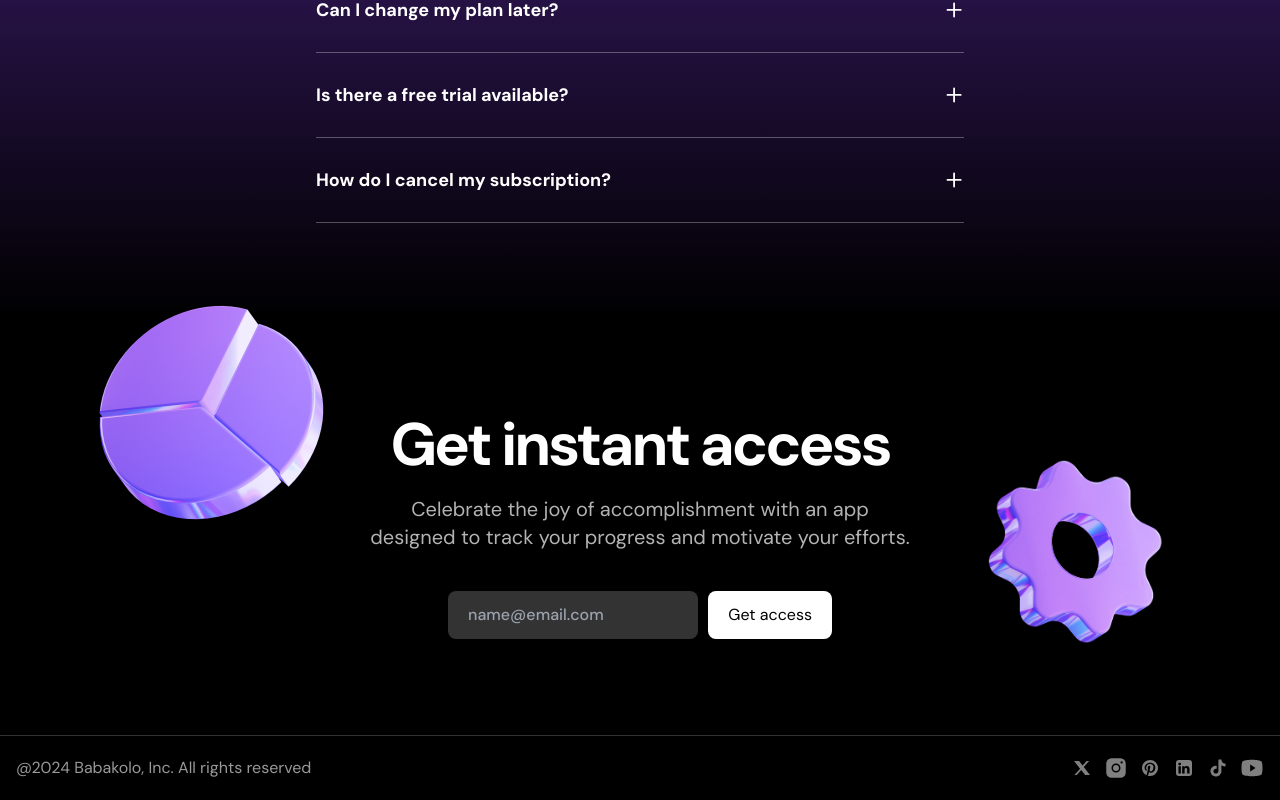
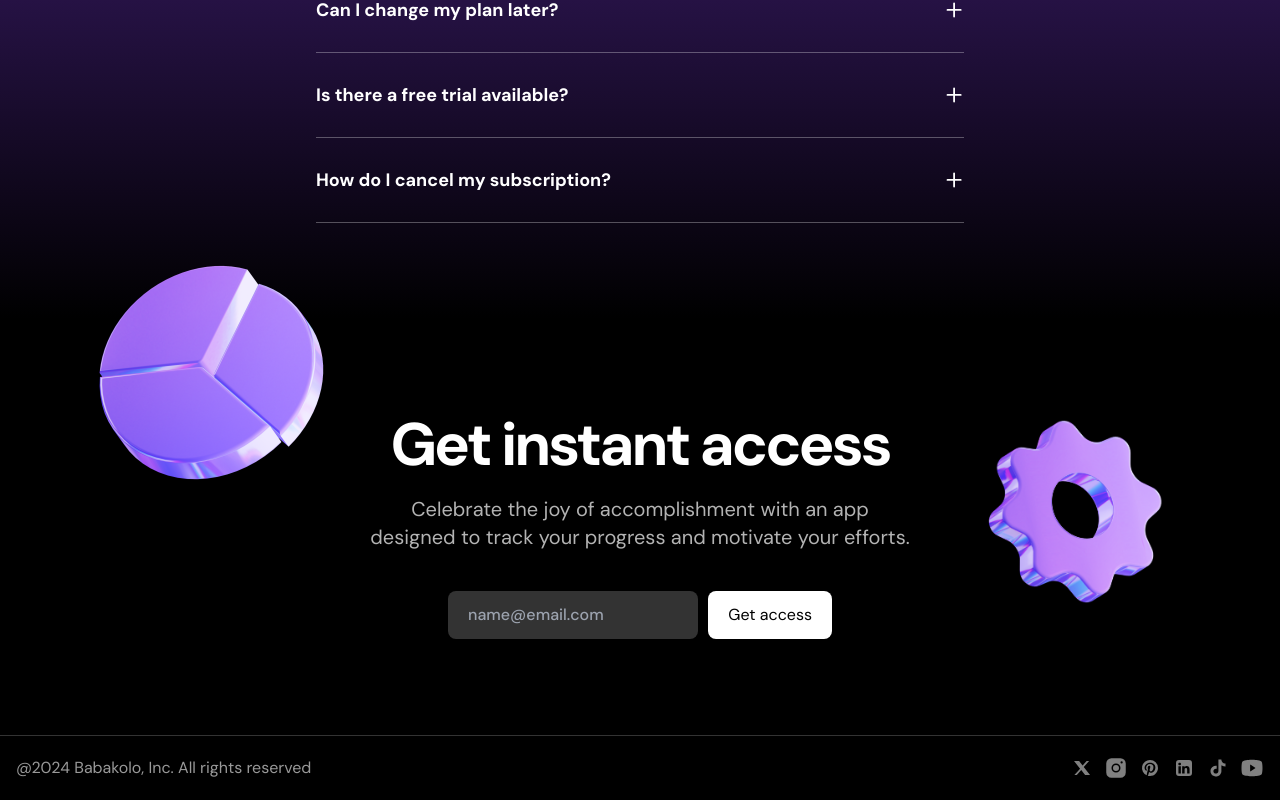
Before and after one commit to usmansbk/saas-landing-example-dark, a Next.js app: page / in a window 1280 px wide. Shown: the part 3485-4285 px from the top of the page. Built offline with nearby package versions, Linux system fonts and the light colour scheme.

Commit message:
animate cta

```diff
--- a/src/components/CallToAction.tsx
+++ b/src/components/CallToAction.tsx
@@ -1,24 +1,43 @@
+"use client";
 import helixImage from "@/assets/images/helix.png";
 import graphImage from "@/assets/images/graph.png";
-import Image from "next/image";
+import { motion, useScroll, useTransform } from "motion/react";
+import { useRef } from "react";
 
 export default function CallToAction() {
+  const scrollTargetRef = useRef<HTMLDivElement>(null);
+  const { scrollYProgress } = useScroll({
+    target: scrollTargetRef,
+    offset: ["start end", "end end"],
+  });
+
+  const translateY = useTransform(scrollYProgress, [0, 1], [40, -40]);
+
   return (
-    <div className="bg-black text-white  py-[72px] sm:py-24 overflow-x-clip">
+    <div
+      ref={scrollTargetRef}
+      className="bg-black text-white  py-[72px] sm:py-24 overflow-x-clip"
+    >
       <div className="container max-w-xl relative">
-        <Image
-          src={helixImage}
+        <motion.img
+          src={helixImage.src}
           alt=""
           width={225}
           height={225}
           className="absolute top-6 left-[calc(100%+36px)]"
+          style={{
+            translateY,
+          }}
         />
-        <Image
-          src={graphImage}
+        <motion.img
+          src={graphImage.src}
           alt=""
           width={234}
           height={234}
           className="absolute -top-[120px] right-[calc(100%+24px)]"
+          style={{
+            translateY,
+          }}
         />
         <h2 className="text-center font-bold text-5xl sm:text-6xl tracking-tighter">
           Get instant access
```
